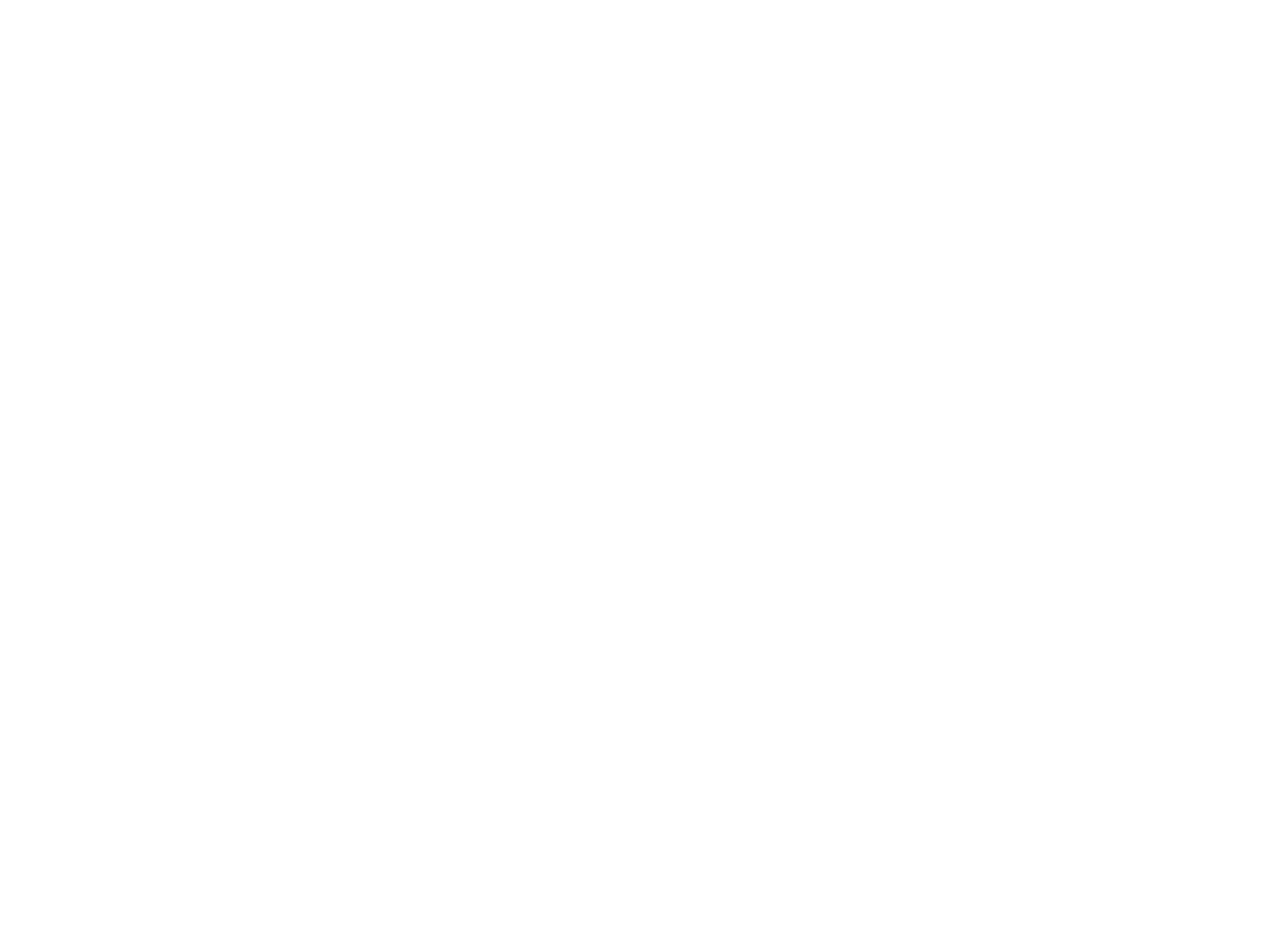
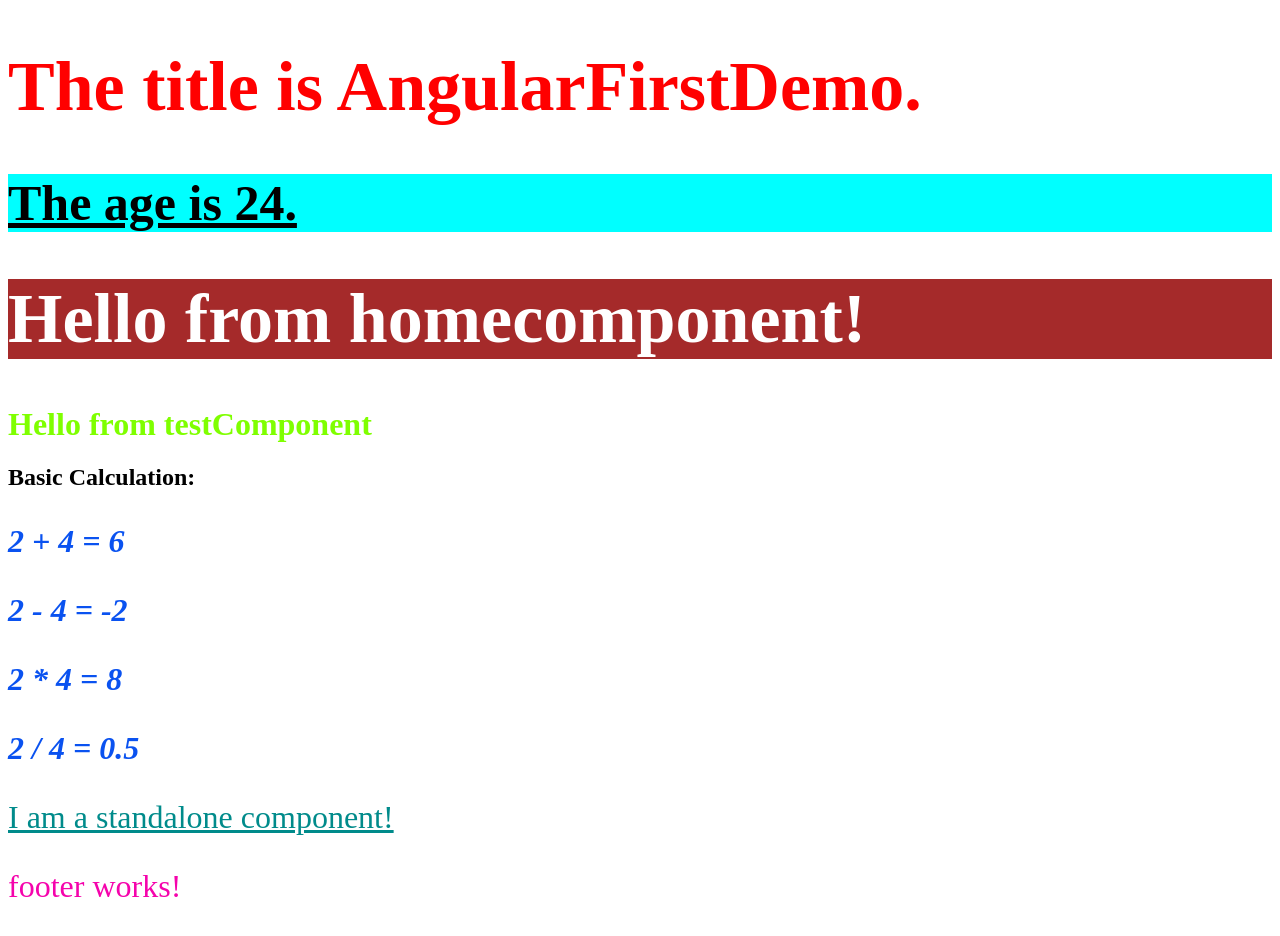
Before and after one commit to NakibBracu/angular-practise, an Angular app in the folder AngularFirstDemo/: page / in a window 1280 px wide. Before the commit the page ends 800 px from the top, so only its background shows below. Built offline with nearby package versions, Linux system fonts and the light colour scheme.

Commit message:
standalone component footer used in appcomponent!

```diff
--- a/AngularFirstDemo/src/app/Components/footer/footer.component.css
+++ b/AngularFirstDemo/src/app/Components/footer/footer.component.css
@@ -0,0 +1,4 @@
+p{
+    font-size: xx-large;
+    color: rgb(245, 3, 172);
+}
--- a/AngularFirstDemo/src/app/app.component.html
+++ b/AngularFirstDemo/src/app/app.component.html
@@ -3,3 +3,4 @@
 <app-home />
 <app-test />
 <app-header/>
+<app-footer/>
--- a/AngularFirstDemo/src/app/app.module.ts
+++ b/AngularFirstDemo/src/app/app.module.ts
@@ -14,13 +14,14 @@
     AppComponent,
     HomeComponent,
     TestComponent,
-    FooterComponent,
+
 
   ],
   imports: [
     BrowserModule,
     AppRoutingModule,
-   HeaderComponent
+   HeaderComponent,
+   FooterComponent
   ],
   providers: [],
   bootstrap: [AppComponent]
```
